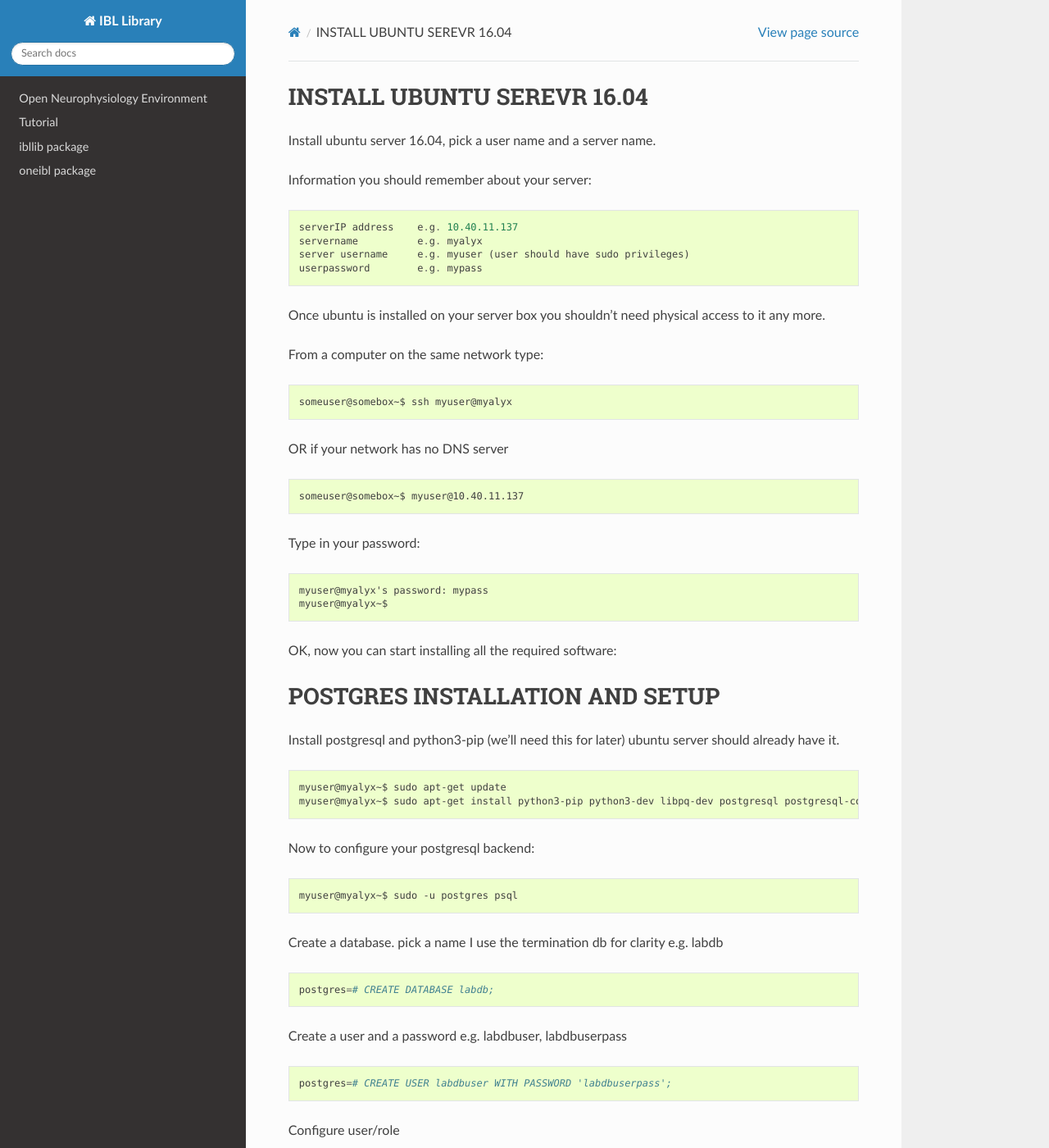
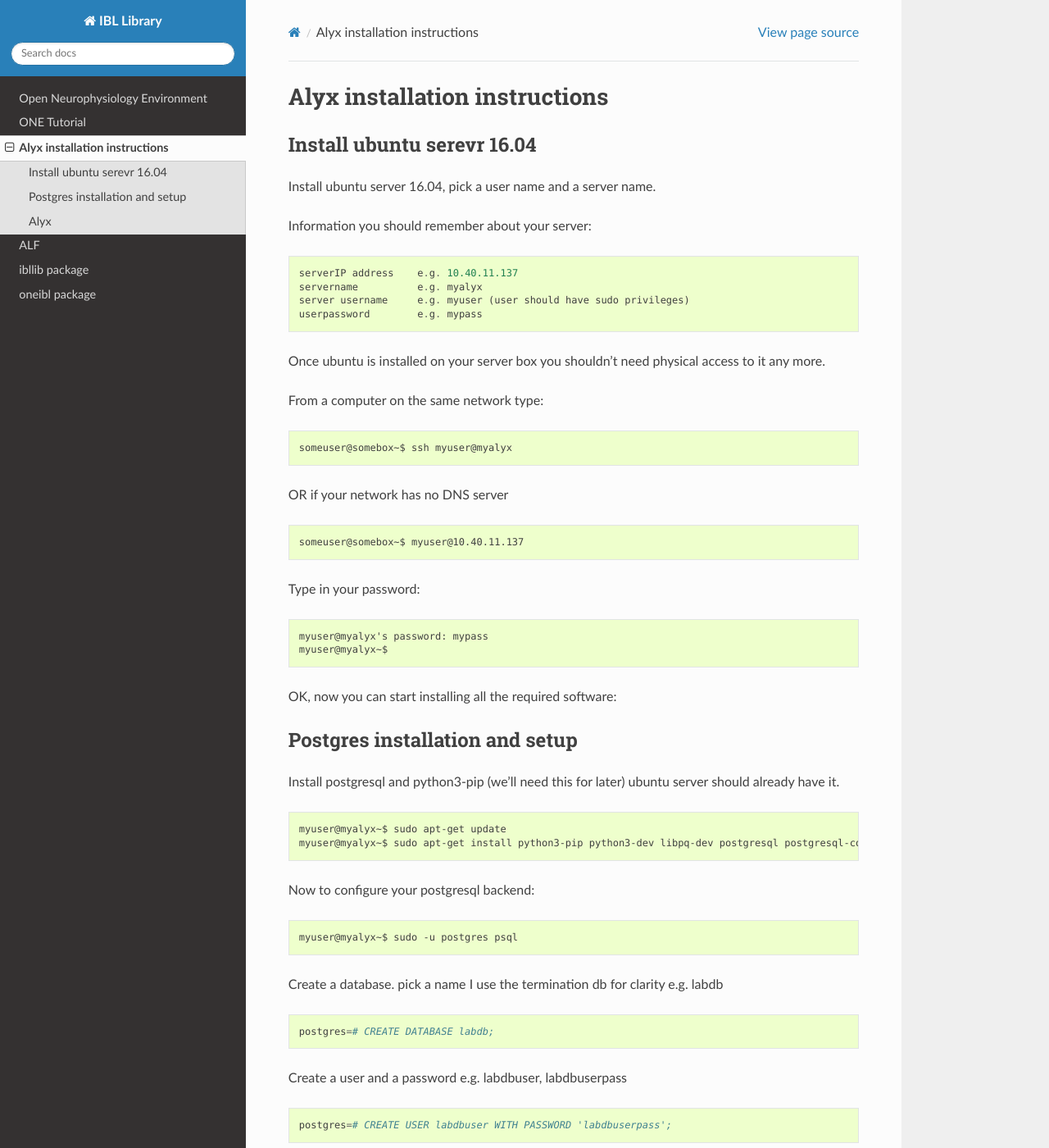
Before and after one commit to int-brain-lab/ibllib, a Sphinx documentation site: the page built from docs/alyx_install.md, in a window 1280 px wide and 1400 px high. Shown: the whole window at 82% size. Built offline with Sphinx 7.4.7 and the Read the Docs theme 2.0.0, drawn with Linux system fonts in a browser that asks for light colours.

```diff
--- a/docs/alyx_install.md
+++ b/docs/alyx_install.md
@@ -1,4 +1,7 @@
-## INSTALL UBUNTU SEREVR 16.04
+# Alyx installation instructions
+
+
+## Install ubuntu serevr 16.04
 
 Install ubuntu server 16.04, pick a user name and a server name.
 
@@ -27,7 +30,7 @@ Type in your password:
 OK, now you can start installing all the required software:
 
 
-## POSTGRES INSTALLATION AND SETUP
+## Postgres installation and setup
 
 Install postgresql and python3-pip (we'll need this for later) ubuntu server should already have it.
 
@@ -85,7 +88,7 @@ Now you can quit postgres prompt and install alyx:
     postgres=# \q
     myuser@myalyx~$
 
-## ALYX
+## Alyx
 
 If not already there, change to your home folder:
 
--- a/docs/index.rst
+++ b/docs/index.rst
@@ -13,6 +13,8 @@ This is such a very nice rst file.
 
    one
    tutorial
+   alyx_install
+   alf
 
 
 Developer's guide
--- a/docs/source/oneibl.rst
+++ b/docs/source/oneibl.rst
@@ -4,7 +4,7 @@ oneibl package
 oneibl.one module
 -----------------
 
-.. automodule:: oneibl.one
+.. automodule:: openneurodata.oneibl.one
     :members:
     :undoc-members:
     :show-inheritance:
--- a/docs/tutorial.md
+++ b/docs/tutorial.md
@@ -1,4 +1,4 @@
-# Tutorial
+# ONE Tutorial
 
 
 ## Initialize
```
Also changed, not shown: docs/alf.md (+1 -1 lines).
